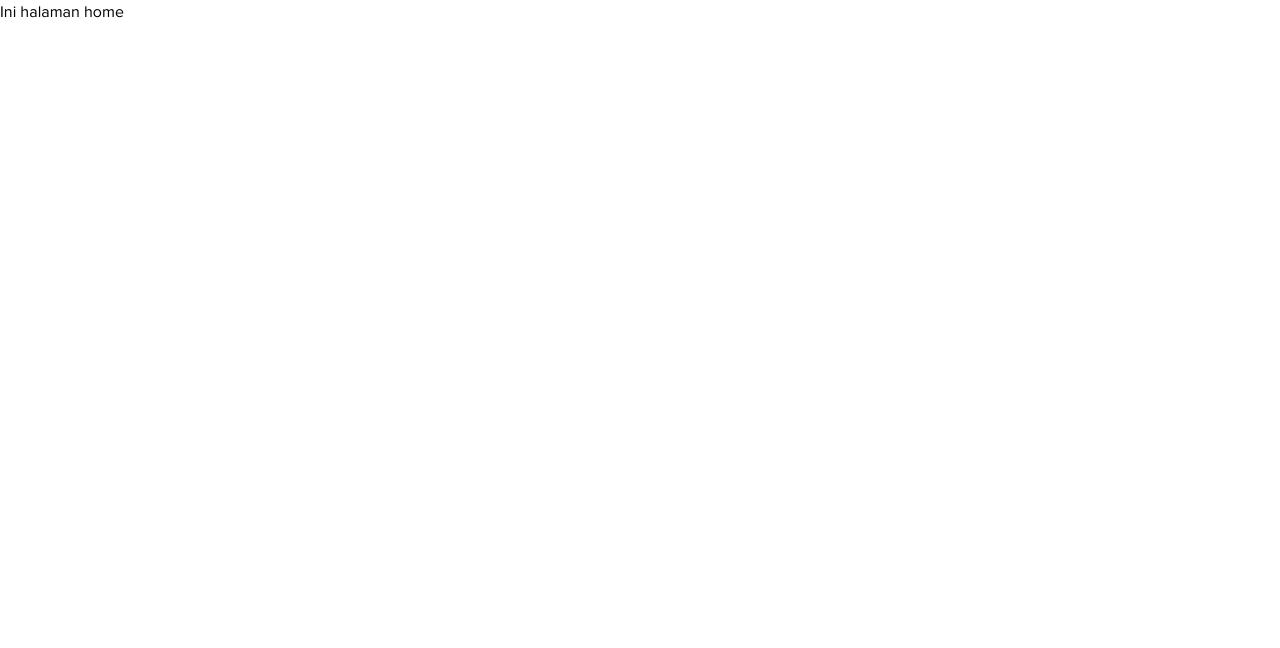
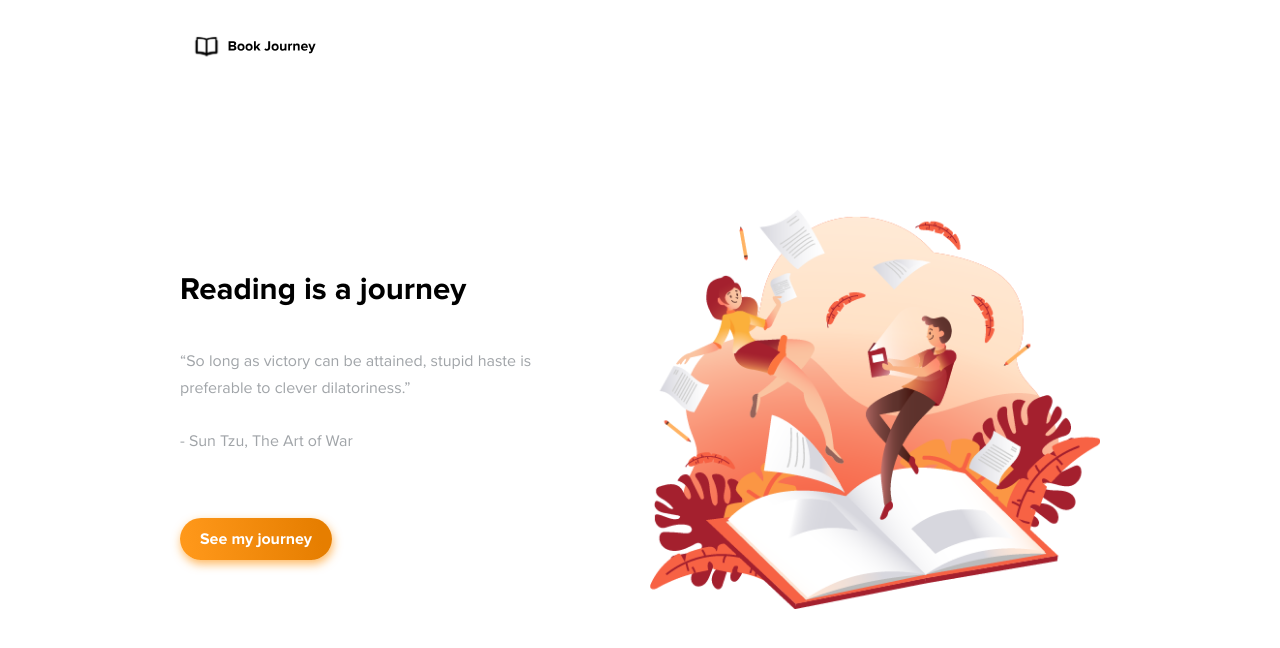
Before and after one commit to asharimh97/book-journey, a React (Create React App) app: page / in a window 1280 px wide. Shown: the top 648 px of the page. Built offline with nearby package versions, Linux system fonts and the light colour scheme.

Commit message:
Update home page display
Implement current layout to home page.

```diff
--- a/src/pages/home.tsx
+++ b/src/pages/home.tsx
@@ -1,9 +1,54 @@
+import { Link } from "@reach/router";
+import { Box, Button, Card, Flex, Image, Text, Title } from "components/atoms";
+import Layout from "components/Layout";
 import React from "react";
 
 type Props = {};
 
 const Home: React.FC<Props> = () => {
-  return <div>Ini halaman home</div>;
+  return (
+    <Layout>
+      <Flex
+        flexDirection={["column-reverse", null, "row"]}
+        justifyContent={["space-between"]}
+        height="100%"
+        alignItems="center"
+        mt={["0px", null, -6]}
+      >
+        <Box
+          width={["100%", null, "40%"]}
+          textAlign={["center", null, "left"]}
+          pb={[5, null, "0px"]}
+        >
+          <Title as="h3" mt={3}>
+            Reading is a journey
+          </Title>
+          <Text color="black.secondary" mb={7}>
+            “So long as victory can be attained, stupid haste is preferable to
+            clever dilatoriness.”
+            <br />
+            <br /> - Sun Tzu, The Art of War
+          </Text>
+          <Link to="/book-list" style={{ textDecoration: "none" }}>
+            <Button
+              color="orange"
+              colorType="gradient"
+              rounded
+              mx={["auto", null, "0px"]}
+            >
+              See my journey
+            </Button>
+          </Link>
+        </Box>
+        <Image
+          src="/home-illustration.png"
+          width={["100%", null, 375, 450]}
+          mt={[7, null, 4]}
+          mb={4}
+        />
+      </Flex>
+    </Layout>
+  );
 };
 
 export default Home;
```
